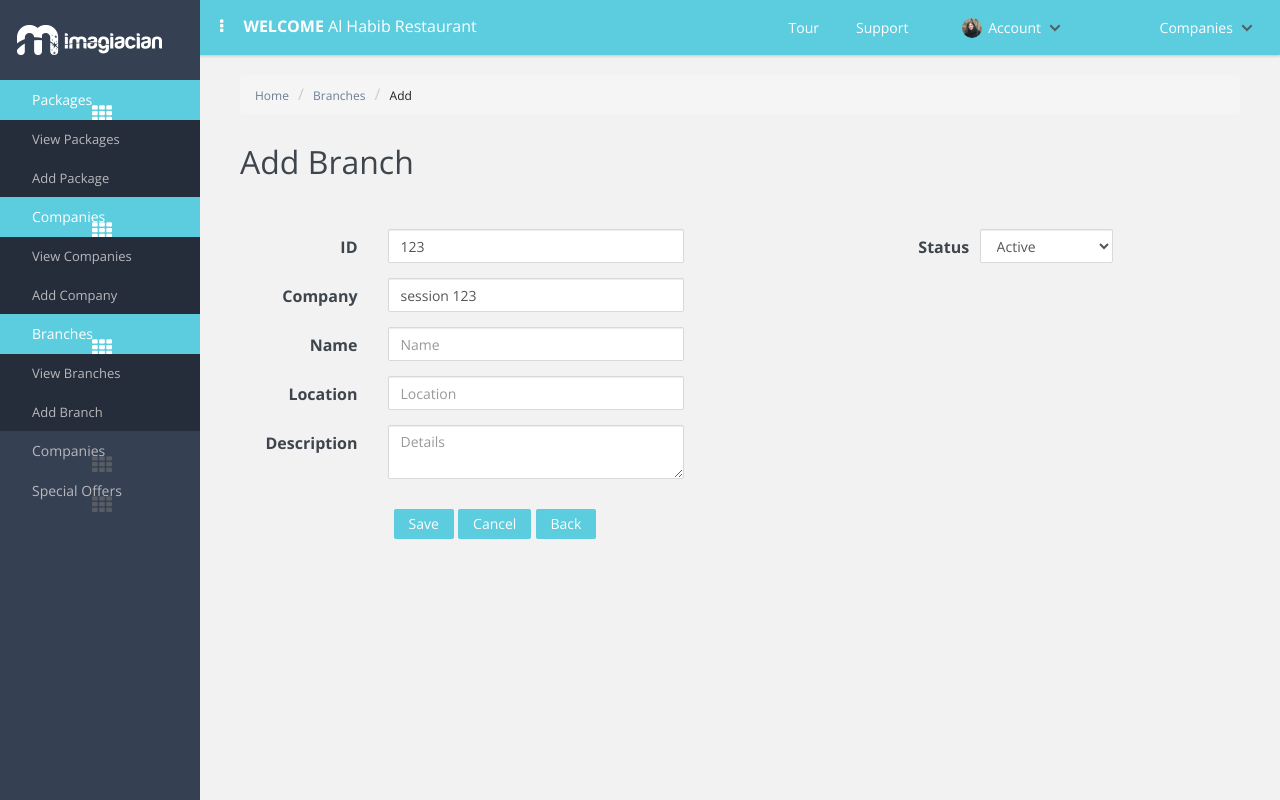
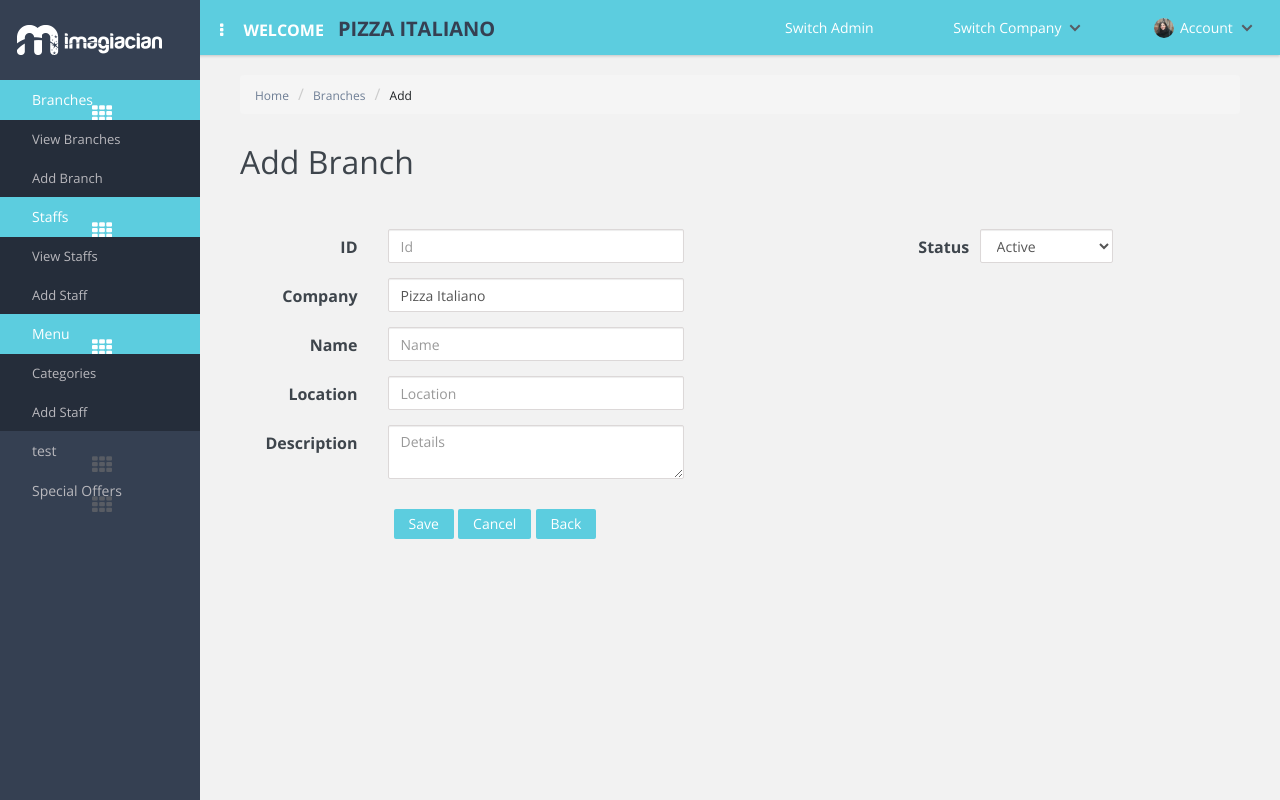
Before and after one commit to TheHanif/Restaurant-app, a PHP site: page /add_branch.php in a window 1280 px wide. Run offline with PHP 8.4, Linux system fonts and the light colour scheme; the visitor is signed in with stand-in values (Sample User, id 1); data comes from the database, SQL or seed files in the repository; some libraries are stand-ins or nearby versions.

Commit message:
maintain session of company user and admin
maintain session of company user and admin

```diff
--- a/add_branch.php
+++ b/add_branch.php
@@ -1,7 +1,7 @@
 <?php include 'includes/header.php'; ?>
 
 <div class="container-fluide">
-
+<?php if(isset($_SESSION['company_id'])){	?>
 	<ul class="breadcrumb">
 	    <li><a href="#">Home</a></li>
 	    <li><a href="view_branch.php">Branches</a></li>
@@ -16,6 +16,7 @@
 <?php
 
 	$branch = new branch();
+	$company = new company();
 
 
 	$ID = (isset($_GET['id']))? $_GET['id'] : NULL;
@@ -44,16 +45,29 @@
 		  <div class="form-group">
 		    <label for="branch_code" class="col-sm-3 control-label">ID</label>
 		    <div class="col-sm-8">
-		      <input type="text" class="form-control" name="branch_code" id="branch_code" value="<?php echo (isset($ID))? $branch_result->branch_code : '123' ?>" placeholder="Id" readonly>
+		      <input type="text" class="form-control" name="branch_code" id="branch_code" value="<?php echo (isset($ID))? $branch_result->branch_code : '' ?>" placeholder="Id" >
 		    </div>
 		  </div>
 
-		  <div class="form-group">
-		    <label for="branch_company_id" class="col-sm-3 control-label">Company</label>
+		<?php if(isset($_SESSION['company_id'])){
+		    $company_details = $company->get_companies($_SESSION['company_id']);
+			$company_name = $company_details->company_name;
+			$company_id = $company_details->company_id;
+
+		}else{
+			echo $company_name ="";
+		}
+		?>
+
+		<div class="form-group">
+		    <label for="branch_company_name" class="col-sm-3 control-label">Company</label>
 		    <div class="col-sm-8">
-		      <input type="text" class="form-control" name="branch_company_id" id="branch_company_id" value="<?php echo (isset($ID))? $branch_result->branch_company_id : 'session 123' ?>" placeholder="Company id" readonly>
+		      <input type="text" class="form-control" name="branch_company_name" id="branch_company_name" value="<?php echo $company_name;?>" placeholder="Company name" readonly>
 		    </div>
-		    </div>
+		  </div>
+
+
+		  <input type="hidden" class="form-control" name="branch_company_id" id="branch_company_id" value="<?php echo $company_id;?>" placeholder="Company id" readonly>
 
 
 		  <div class="form-group">
@@ -103,7 +117,7 @@
 
 </div><!--form-container-->
 
-
+<?php } ?>
 	</div><!--container-fluide-->
 
 
--- a/add_company.php
+++ b/add_company.php
@@ -1,7 +1,7 @@
 <?php include 'includes/header.php'; ?>
 
 <div class="container-fluide">
-
+<?php if(!isset($_SESSION['company_id'])){	?>
 	<ul class="breadcrumb">
 	    <li><a href="#">Home</a></li>
 	    <li><a href="view_company.php">Companies</a></li>
@@ -96,7 +96,7 @@
 
 </div><!--form-container-->
 
-
+<?php } ?>
 	</div><!--container-fluide-->
 
 
--- a/add_package.php
+++ b/add_package.php
@@ -1,7 +1,7 @@
 <?php include 'includes/header.php'; ?>
 
 <div class="container-fluide">
-
+	<?php if(!isset($_SESSION['company_id'])){	?>
 	<ul class="breadcrumb">
 	    <li><a href="#">Home</a></li>
 	    <li><a href="view_package.php">Packages</a></li>
@@ -87,7 +87,7 @@
 
 </div><!--form-container-->
 
-
+<?php } ?>
 	</div><!--container-fluide-->
 
 
--- a/assets/css/main-styles.css
+++ b/assets/css/main-styles.css
@@ -80,6 +80,17 @@ background-color: rgb(37, 45, 58);
 	font-weight: bold;
 	text-transform: uppercase;
 }
+
+.company_name{
+	font-weight: bold;
+    text-transform: uppercase;
+    color: #354052;
+    font-size: 20px;
+        display: inline;
+    margin-left: 10px;
+}
+
+
 .cd-welcome {
   display: inline-block;
   float: left;
@@ -288,6 +299,10 @@ background: #FFF6F5;}
 	    background-color: #5DCEDC!important;
 }
 
+.account > ul > li a {
+    padding: 0.5em .6em !important;
+}
+
 .account  ul a:hover {
     color: #3E4A5B!important;
 }
--- a/classes/class.user.php
+++ b/classes/class.user.php
@@ -46,4 +46,10 @@ class user extends database
 			return false;
 		}
 	} // end of is_logged_in()
+
+
+	public function session_destroy(){
+		unset($_SESSION['is_logged_in']);
+		session_destroy();
+	}
 }
--- a/common/defaults.php
+++ b/common/defaults.php
@@ -5,3 +5,11 @@ $status = array();
 
 $status['active']	= 'Active';
 $status['deactive'] 	= 'Deactive';
+
+
+
+// Branch User Capabilities
+$branch_user_capabilities = array();
+
+$branch_user_capabilities['add_item']	= 'Add Items';
+$branch_user_capabilities['Take_orders'] 	= 'Take Orders';
--- a/includes/footer.php
+++ b/includes/footer.php
@@ -3,7 +3,7 @@
 
 </div><!-- #main-wrapper -->
 
-<script src="//code.jquery.com/jquery.js"></script>
+
 <script src="//netdna.bootstrapcdn.com/bootstrap/3.3.4/js/bootstrap.min.js"></script>
 <script type="text/javascript" src="assets/js/jquery.dataTables.min.js"></script>
 <script src="assets/codyhouse-menu/js/jquery.menu-aim.js"></script>
--- a/includes/header.php
+++ b/includes/header.php
@@ -1,4 +1,11 @@
-<?php require_once 'common/init.php'; ?>
+<?php require_once 'common/init.php';
+
+	$company = new company();
+	$all_company = $company->get_companies();
+
+	$user = new user();
+
+?>
 <!doctype html>
 <html lang="en" class="no-js">
 <head>
@@ -16,6 +23,7 @@
 	<link rel="stylesheet" href="assets/css/jquery.dataTables.min.css"></style>
 
 	<link rel="stylesheet" href="assets/css/main-styles.css">
+	<script src="//code.jquery.com/jquery.js"></script>
 
 </head>
 <body>
@@ -32,15 +40,40 @@
 	</div> --> <!-- cd-search -->
 
 	<div class="cd-welcome">
-		<i class="fa fa-ellipsis-v"></i><strong>Welcome</strong> Al Habib Restaurant
+		<i class="fa fa-ellipsis-v"></i><strong>Welcome</strong>
+		<?php
+
+		if(isset($_SESSION['company_id'])){
+			$company_details = $company->get_companies($_SESSION['company_id']);
+			echo '<p class="company_name"><strong> '.$company_details->company_name.'</strong></p>';
+		}else{
+				if(isset($_SESSION['logged_id_data'])){
+					if(isset($_SESSION['super_admin'])){
+					echo '<p class="company_name"><strong> '.$_SESSION["logged_id_data"]->user_display_name.'</strong></p>';
+				 }
+				}
+			}?>
+
 	</div><!-- cd-welcome -->
 
 	<a href="#0" class="cd-nav-trigger"><span></span></a>
 
 	<nav class="cd-nav">
 		<ul class="cd-top-nav">
-			<li><a href="#0">Tour</a></li>
-			<li><a href="#0">Support</a></li>
+
+			<li><a href="" id="admin_selected">Switch Admin</a></li>
+
+			<li class="has-children account ">
+				<a href="#0">
+					Switch Company
+				</a>
+
+				<ul class="company_selection">
+					<?php foreach ($all_company as $value){ ?>
+						<li><a href="" class="selected_company" id="<?php echo $value->company_id; ?>"><?php echo $value->company_name; ?></a></li>
+					<?php } ?>
+				</ul>
+			</li>
 
 			<li class="has-children account dropdown dropdown-toggle" data-toggle="dropdown2">
 				<a href="#0">
@@ -52,20 +85,7 @@
 
 					<li><a href="#0">My Account</a></li>
 					<li><a href="#0">Edit Account</a></li>
-					<li><a href="#0">Logout</a></li>
-				</ul>
-			</li>
-
-			<li class="has-children account ">
-				<a href="#0">
-					Companies
-				</a>
-
-				<ul class="">
-					<li><a href="#0">Pizza Italiano</a></li>
-					<li><a href="#0">Mc'Donald</a></li>
-					<li><a href="#0">KBC</a></li>
-					<li><a href="#0">Kabees</a></li>
+					<li><a href="login.php?logout=true">Logout</a></li>
 				</ul>
 			</li>
 		</ul>
@@ -75,6 +95,7 @@
 <main class="cd-main-content">
 	<nav class="cd-side-nav">
 		<ul>
+		<?php if(!isset($_SESSION['company_id'])){?>
 			<li class="has-children active">
 				<a href="#0"><i class="fa fa-th"></i> Packages</a>
 
@@ -85,6 +106,7 @@
 				</ul>
 			</li>
 
+
 			<li class="has-children active">
 				<a href="#0"><i class="fa fa-th"></i> Companies</a>
 
@@ -94,7 +116,9 @@
 
 				</ul>
 			</li>
+			<?php } ?>
 
+			<?php if(isset($_SESSION['company_id'])){?>
 			<li class="has-children active">
 				<a href="#0"><i class="fa fa-th"></i> Branches</a>
 
@@ -104,8 +128,31 @@
 
 				</ul>
 			</li>
+
+			<li class="has-children active">
+				<a href="#0"><i class="fa fa-th"></i> Staffs</a>
+
+				<ul>
+					<li><a href="view_branch_user.php">View Staffs</a></li>
+					<li><a href="add_branch_user.php">Add Staff</a></li>
+
+				</ul>
+			</li>
+
+			<li class="has-children active">
+				<a href="#0"><i class="fa fa-th"></i> Menu</a>
+
+				<ul>
+					<li><a href="view_branch_category.php">Categories</a></li>
+					<li><a href="add_branch_user.php">Add Staff</a></li>
+
+				</ul>
+			</li>
+
+
+			<?php } ?>
 			<li class="has-children ">
-				<a href="#0"><i class="fa fa-th"></i> Companies</a>
+				<a href="#0"><i class="fa fa-th"></i> test</a>
 
 				<ul>
 					<li><a href="#0">test</a></li>
@@ -127,3 +174,4 @@
 	</nav>
 
 	<div class="content-wrapper">
+	<?php require_once 'short_scripts/header_script.php'; ?>
--- /dev/null
+++ b/includes/short_scripts/header_script.php
@@ -0,0 +1,30 @@
+<script>
+
+$(document).ready(function(){
+
+	// set company id on selection
+		$(".cd-main-header").on('click', '.selected_company', function() {
+
+		    var this_company = $(this).attr('id');
+		    //console.log(company);
+
+		   $.post('ajax.php', {'seleted_company': this_company, 'action': 'get_company_detail'}, function(data) {
+
+		        console.log(data);
+
+		   });
+   		});//end
+
+   	// set super admin session on selection
+		$(".cd-main-header").on('click', '#admin_selected', function() {
+
+		  $.post('ajax.php', {'action': 'set_admin_session'}, function(data) {
+
+		        console.log(data);
+
+		   });
+   		});//end
+
+
+ });
+</script>
--- a/login.php
+++ b/login.php
@@ -3,6 +3,10 @@ $redirect_login = false;
 require_once 'common/init.php';
 
 $user = new user();
+
+if (isset($_GET['logout']) && $_GET['logout'] == 'true') {
+	 $user->session_destroy();
+}
 
 if (isset($_POST['username']) && isset($_POST['password'])) {
 
--- a/view_company.php
+++ b/view_company.php
@@ -3,7 +3,7 @@
 
 
 <div class="container-fluide">
-
+<?php if(!isset($_SESSION['company_id'])){	?>
 	<ul class="breadcrumb">
 	    <li><a href="#">Home</a></li>
 	    <li><a class="active" href="#">Companies</a></li>
@@ -54,6 +54,7 @@
       </table>
 	</div>
 
+<?php } ?>
 </div>
 
 <?php include 'includes/footer.php'; ?>
--- a/view_package.php
+++ b/view_package.php
@@ -3,6 +3,8 @@
 
 
 <div class="container-fluide">
+
+<?php if(!isset($_SESSION['company_id'])){	?>
 
 	<ul class="breadcrumb">
 	    <li><a href="#">Home</a></li>
@@ -50,6 +52,7 @@
       </table>
 	</div>
 
+<?php } ?>
 </div>
 
 <?php include 'includes/footer.php'; ?>
```
Also changed, not shown: ajax.php (added, +27 -0 lines), classes/class.header.php (added, +63 -0 lines), view_branch.php (+6 -3 lines).
